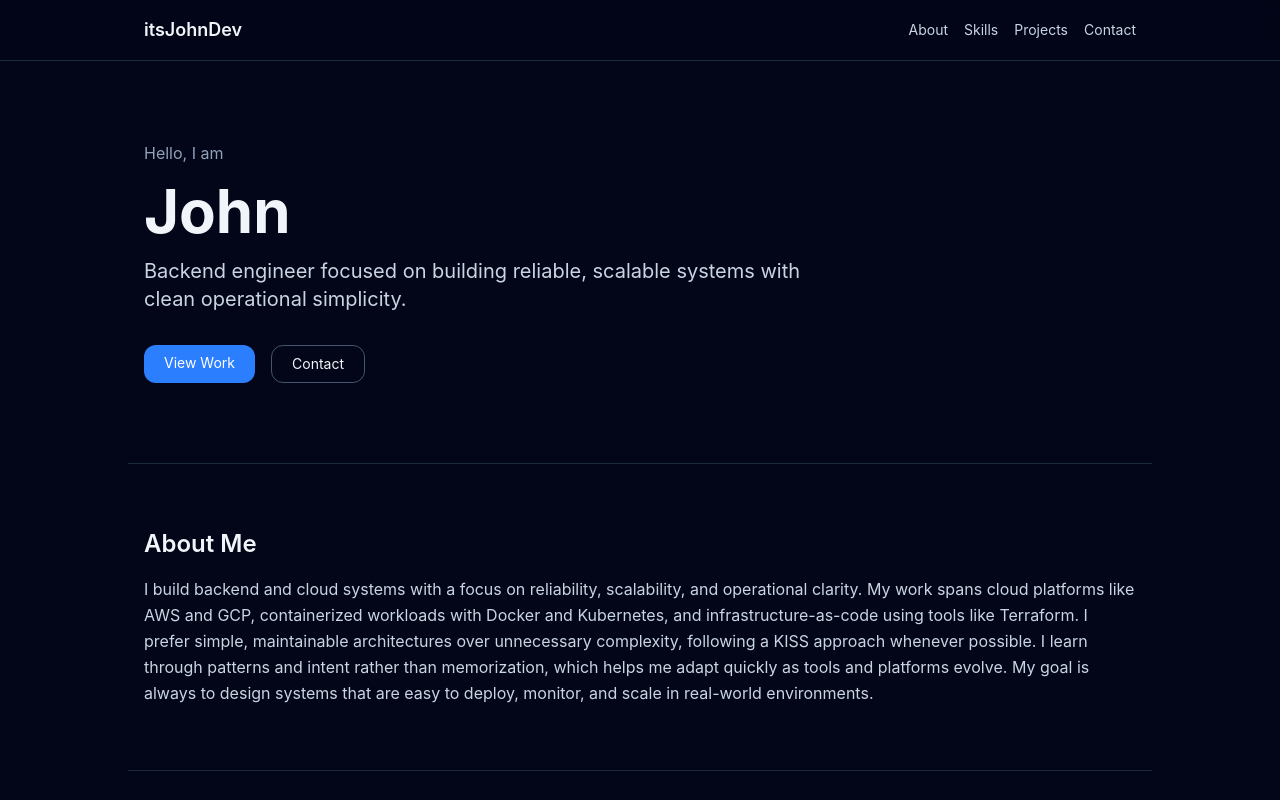
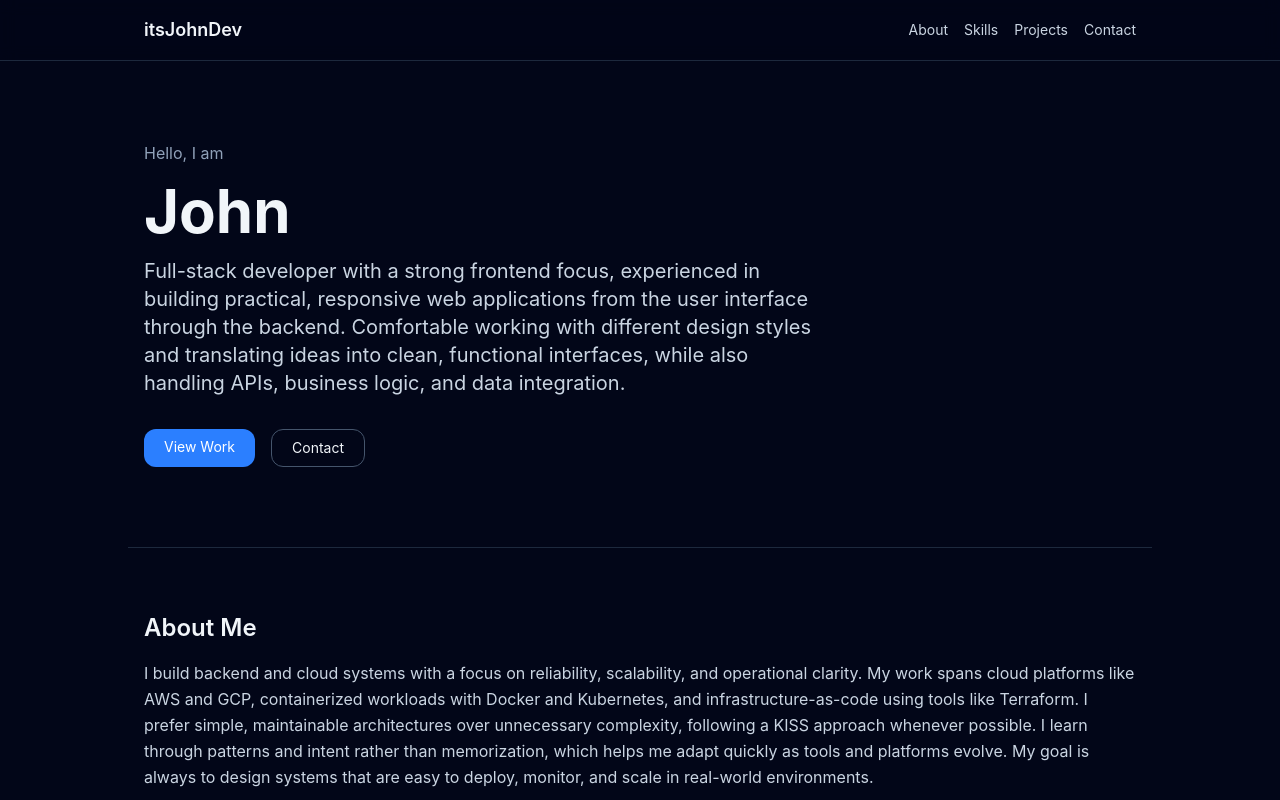
Before and after one commit to itsJohnDev/Portfolio-Site, a React (Vite) app: page / in a window 1280 px wide. Shown: the top 800 px of the page. Built offline with nearby package versions, Linux system fonts and the light colour scheme.

Commit message:
updated bio

```diff
--- a/src/App.jsx
+++ b/src/App.jsx
@@ -28,8 +28,12 @@ export default function Portfolio() {
           <p className="text-slate-400">Hello, I am</p>
           <h2 className="text-4xl md:text-6xl font-bold">John</h2>
           <p className="text-xl text-slate-300 max-w-2xl">
-            Backend engineer focused on building reliable, scalable systems with
-            clean operational simplicity.
+            Full-stack developer with a strong frontend focus, experienced in
+            building practical, responsive web applications from the user
+            interface through the backend. Comfortable working with different
+            design styles and translating ideas into clean, functional
+            interfaces, while also handling APIs, business logic, and data
+            integration.
           </p>
 
           <div className="flex gap-4 pt-4">
@@ -117,17 +121,17 @@ export default function Portfolio() {
             {
               title: "Comfy Sloth (Frontend/Design App)",
               desc: "Comfy Sloth Furniture is a design-focused furniture e-commerce website built with React and styled-components. I handled the frontend implementation with a strong focus on the visual presentation, including layouts, typography, spacing, responsive behavior, product displays, navigation, and reusable styled components. The project allowed me to combine frontend development with hands-on design implementation, creating a polished and practical shopping experience while maintaining consistency across the different sections and screen sizes.",
-              link: "https://comfyslothfurnitures.netlify.app/"
+              link: "https://comfyslothfurnitures.netlify.app/",
             },
             {
               title: "Elena Joy Gallery(Frontend/Design App)",
               desc: "Elena Joy Photography is a personal photography portfolio website built from scratch using HTML and CSS. The site focuses on presenting the photographer's work through a clean, minimal layout with dedicated sections for an introduction, personal background, photography portfolio, and contact form. I focused on creating a visually appealing structure, clear navigation, responsive layouts, and a presentation that keeps the photography as the main focus of the page.",
-              link: "https://elenajoygallery.netlify.app/"
+              link: "https://elenajoygallery.netlify.app/",
             },
             {
               title: "Simply Recipe(Frontend/Design App)",
               desc: "Simply Cookify is a recipe website built with Gatsby, designed around a clean and content-focused browsing experience. I focused on presenting recipes in a simple, organized, and visually appealing layout, with clear navigation, category filtering, recipe cards, imagery, and readable recipe information. The project gave me experience designing a content-driven website where typography, spacing, visual hierarchy, and ease of navigation are important to the overall user experience. Rather than adding unnecessary visual elements, I aimed for a clean and practical design that keeps the recipes as the main focus.",
-              link: "https://simplycookify.netlify.app/"
+              link: "https://simplycookify.netlify.app/",
             },
             {
               title: "Flask GCP File Upload API",
```
